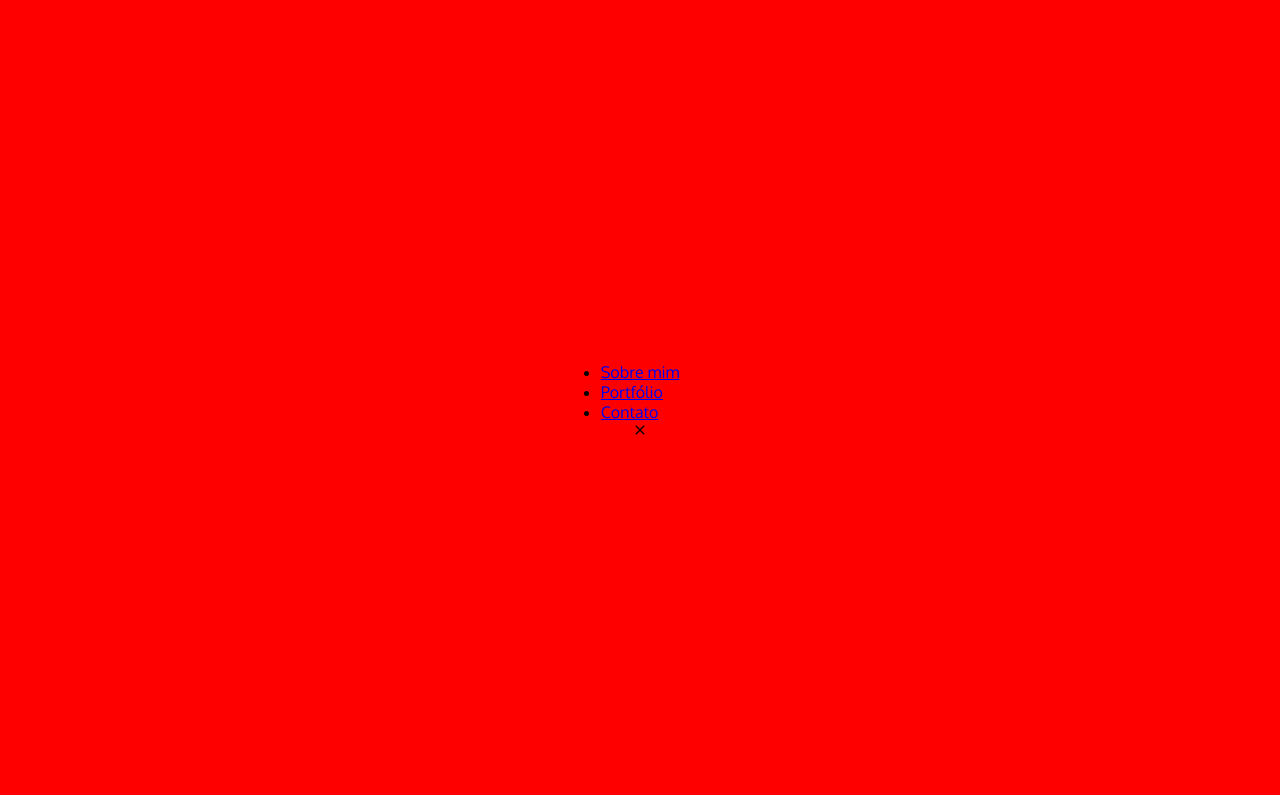
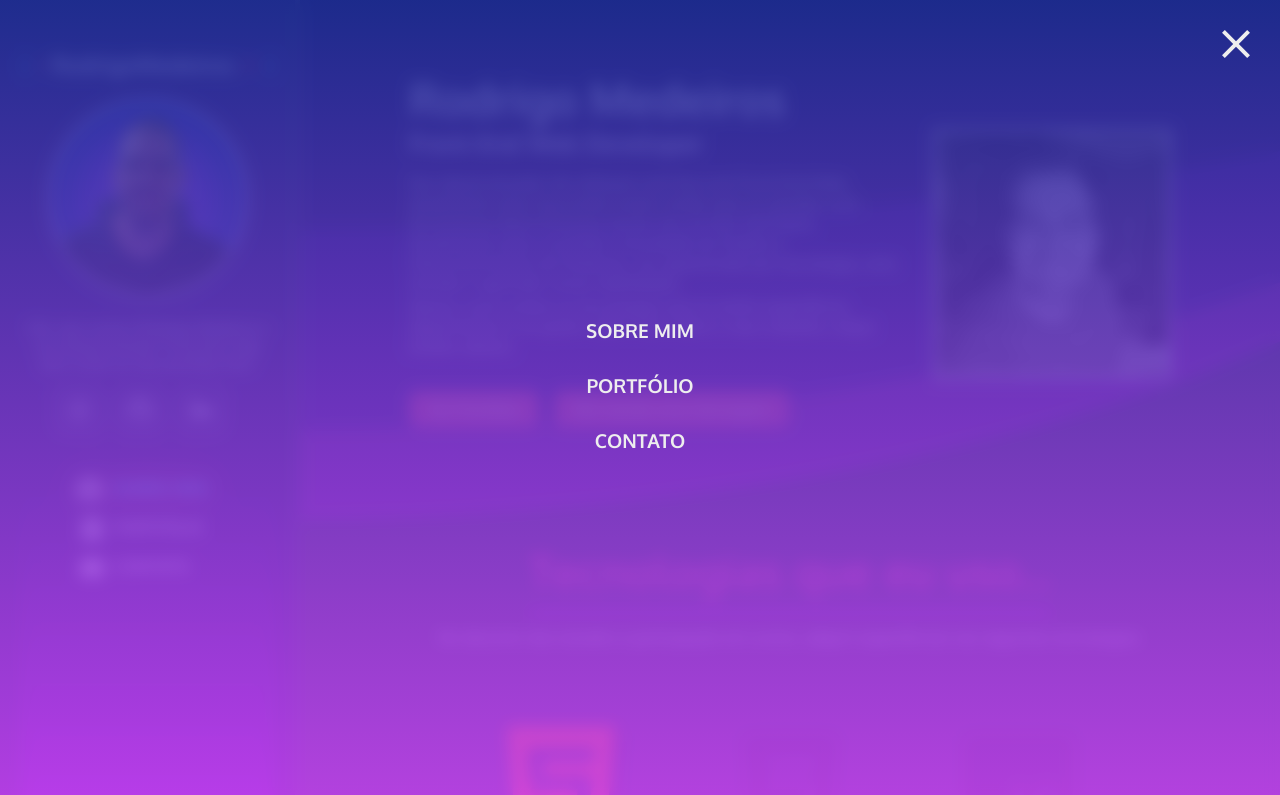
Before and after one commit to rodrigoamb/mypage, a React (Create React App) app: page / in a window 1280 px wide. Shown: the top 795 px of the page. Built offline with nearby package versions, Linux system fonts and the light colour scheme.

Commit message:
iniciando menu

```diff
--- a/src/components/Menu/MenuStyles.js
+++ b/src/components/Menu/MenuStyles.js
@@ -1,17 +1,50 @@
-import styled from "styled-components";
+import styled from 'styled-components';
 
 export const ContainerMenu = styled.div`
-  background-color: red;
+  font-size: 1.2rem;
+  background: rgb(204, 70, 252);
+  background: linear-gradient(
+    0deg,
+    rgba(204, 70, 252, 0.85) 0%,
+    rgba(30, 50, 154, 0.8463760504201681) 100%
+  );
+  backdrop-filter: blur(8px);
   display: flex;
   flex-direction: column;
   justify-content: center;
   align-items: center;
   width: 100%;
   height: 100%;
-  position: absolute;
   top: 0;
   bottom: 0;
   right: 0;
   left: 0;
   z-index: 10;
+  position: absolute;
+
+  .icon-close {
+    color: #eee;
+    position: absolute;
+    top: 20px;
+    right: 20px;
+    font-size: 3rem;
+  }
+
+  .content-ul {
+    list-style: none;
+    display: flex;
+    flex-direction: column;
+    align-items: center;
+
+    li {
+      margin-bottom: 30px;
+    }
+
+    a {
+      text-transform: uppercase;
+      text-decoration: none;
+      font-weight: bold;
+      color: #eee;
+    }
+  }
 `;
```
Also changed, not shown: src/components/Menu/Menu.js (+9 -9 lines).
